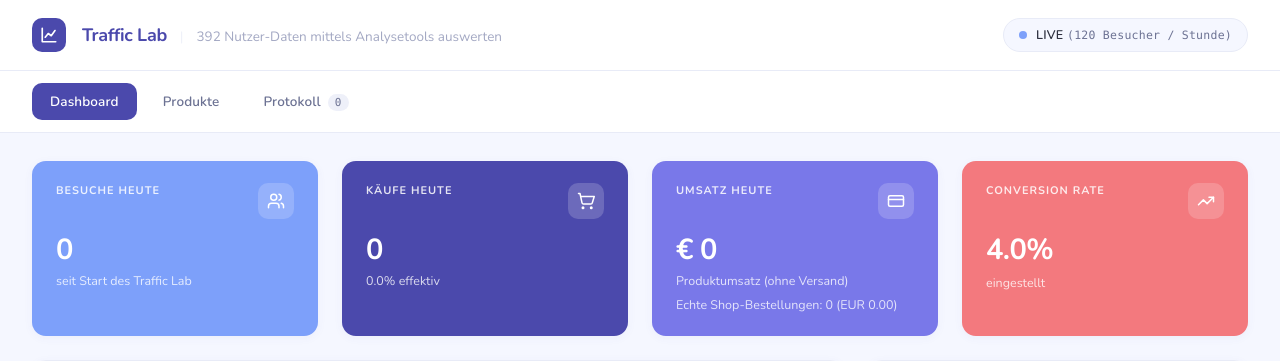
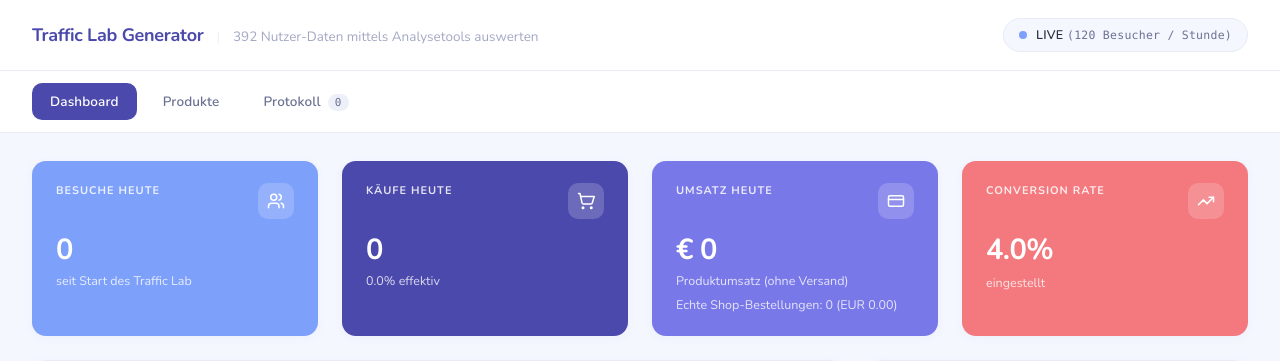
Before and after one commit to bbw-it/m392_matomo-woocommerce-trafficlab, a Flask app: page / in a window 1280 px wide. Shown: the top 361 px of the page. Run offline with Flask 3, Linux system fonts and the light colour scheme.

Commit message:
style(traffic): Logo entfernt, Brand heisst "Traffic Lab Generator"
Header ohne Icon-Chip; Markenname (und Seitentitel) von "Traffic Lab"
auf "Traffic Lab Generator" geändert, ungenutztes .logo-CSS entfernt.

Co-Authored-By: Claude Fable 5 <noreply@anthropic.com>

```diff
--- a/traffic/templates/index.html
+++ b/traffic/templates/index.html
@@ -3,7 +3,7 @@
 <head>
 <meta charset="utf-8">
 <meta name="viewport" content="width=device-width, initial-scale=1">
-<title>Traffic Lab — M392</title>
+<title>Traffic Lab Generator — M392</title>
 <!-- Offline-tauglich: "Nunito" (Skydash-Font, SIL OFL) wird LOKAL aus dem
      Container ausgeliefert (traffic/static/fonts/, Variable Font mit allen
      Gewichten) – kein CDN. Fallback: System-Fonts. -->
@@ -44,9 +44,6 @@
   /* ---------- Header ---------- */
   .hdr{background:var(--card); border-bottom:1px solid var(--line)}
   .hdr-in{max-width:1360px; margin:0 auto; padding:18px 32px; display:flex; align-items:center; gap:16px}
-  .logo{width:34px; height:34px; border-radius:10px; background:var(--acc); flex:none;
-    display:grid; place-items:center}
-  .logo svg{width:18px; height:18px}
   .brand{display:flex; align-items:baseline; gap:13px; min-width:0}
   .brand b{font-size:18px; font-weight:700; letter-spacing:-.015em; color:var(--acc)}
   .brand span{font-size:13.5px; color:var(--mut); white-space:nowrap; overflow:hidden; text-overflow:ellipsis}
@@ -255,11 +252,8 @@
 
 <header class="hdr">
   <div class="hdr-in">
-    <div class="logo">
-      <svg viewBox="0 0 24 24" fill="none" stroke="#fff" stroke-width="2.2" stroke-linecap="round" stroke-linejoin="round"><path d="M3 3v18h18"/><path d="M7 15l4-5 4 3 5-7"/></svg>
-    </div>
     <div class="brand">
-      <b>Traffic Lab</b>
+      <b>Traffic Lab Generator</b>
       <span class="sep">|</span>
       <span>392 Nutzer-Daten mittels Analysetools auswerten</span>
     </div>
```
